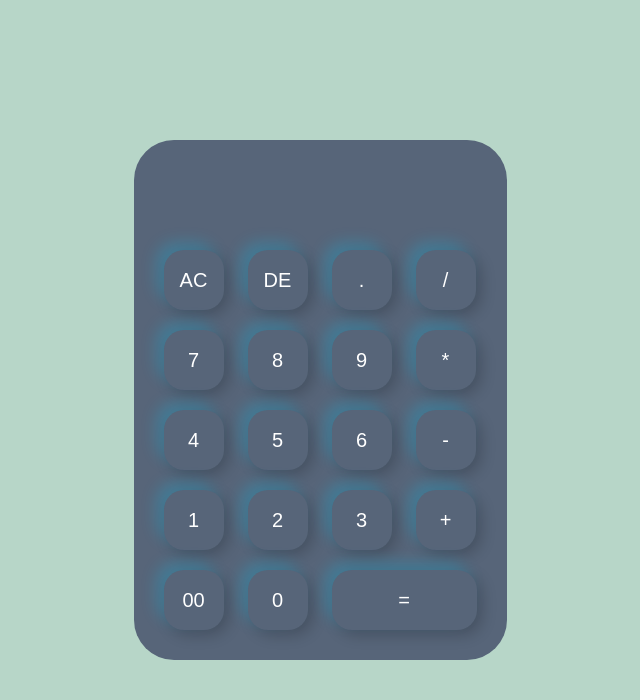
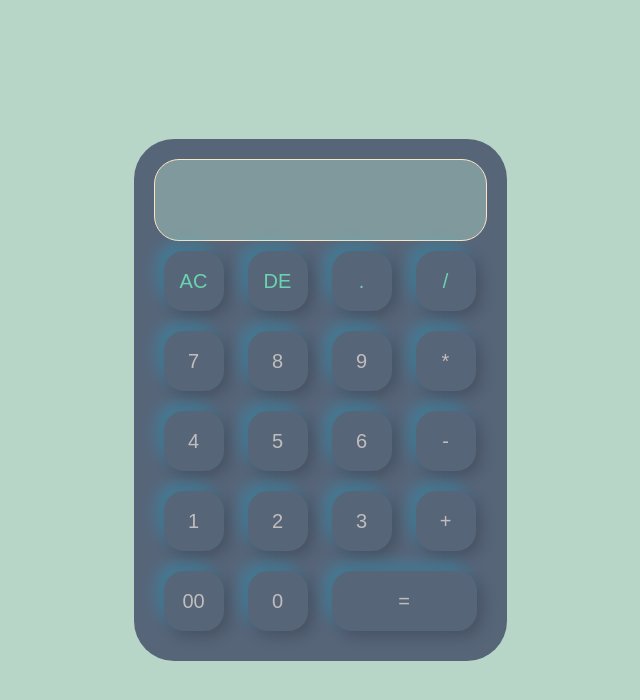
Before and after one commit to kuldippatil0504/calculater, a plain HTML site: page index.html in a window 1280 px wide. Shown: the whole page, without its empty margins (320-960 px from the left). Drawn offline with Linux system fonts and the light colour scheme.

Commit message:
complite js

```diff
--- a/index.html
+++ b/index.html
@@ -14,11 +14,11 @@
                     <input type="text" name="display">
                 </div>
                 <div>
-                    <input type="button" value="AC" onclick="display.value =  '' ">
+                    <input type="button" value="AC" onclick="display.value =  '' " class="oprater">
                     <input type="button" value="DE" onclick="display.value =  display.value.toString().slice
-                    (0,-1)">
-                    <input type="button" value="." onclick="display.value += '.' ">
-                    <input type="button" value="/" onclick="display.value += '/' ">
+                    (0,-1)" class="oprater">
+                    <input type="button" value="." onclick="display.value += '.' " class="oprater">
+                    <input type="button" value="/" onclick="display.value += '/' " class="oprater">
                 </div>
                 <div>
                     <input type="button" value="7" onclick="display.value += '7' ">
@@ -41,7 +41,7 @@
                 <div>
                     <input type="button" value="00" onclick="display.value += '00' ">
                     <input type="button" value="0" onclick="display.value += '0' ">
-                    <input type="button" value="=" class="eq">
+                    <input type="button" value="=" onclick="display.value = eval(display.value)" class="eq">
 
                 </div>
             </form>
--- a/style.css
+++ b/style.css
@@ -26,6 +26,19 @@
     border-radius: 20px;
     box-shadow:  -8px -8px 15px rgba(0, 204, 255, 0.219),5px 5px 15px rgba(0, 0, 0, 0.2);
     font-size: 20px;
+    color:#c2bdbd ;
+    cursor: pointer;
+    background: transparent;
+    margin: 10px;
+}
+.calculater form input:hover{
+    border: 1px solid bisque;
+    outline: 0;
+    width: 60px;
+    height: 60px;
+    border-radius: 20px;
+    box-shadow:  -8px -8px 15px rgba(0, 0, 0, 0.219),5px 5px 15px rgba(0, 0, 0, 0.2);
+    font-size: 20px;
     color:#ffffff ;
     cursor: pointer;
     background: transparent;
@@ -34,6 +47,9 @@
 form .display{
     display: flex;
     justify-content: flex-end;
+    border: 1px solid bisque;
+    border-radius: 25px;
+    background: #80999c;
 
 }
 form .display input{
@@ -45,3 +61,19 @@ form .display input{
 form input.eq{
     width: 145px;
 }
+form input.eq:hover{
+    width: 145px;
+}
+form input.oprater{
+    color: rgb(106, 212, 177);
+
+
+}
+button:hover{
+    border: 2px solid black;
+}
+form input.oprater:hover{
+    color: rgb(0, 255, 170);
+    border: 2px solid rgb(209, 202, 202);
+
+}
```
